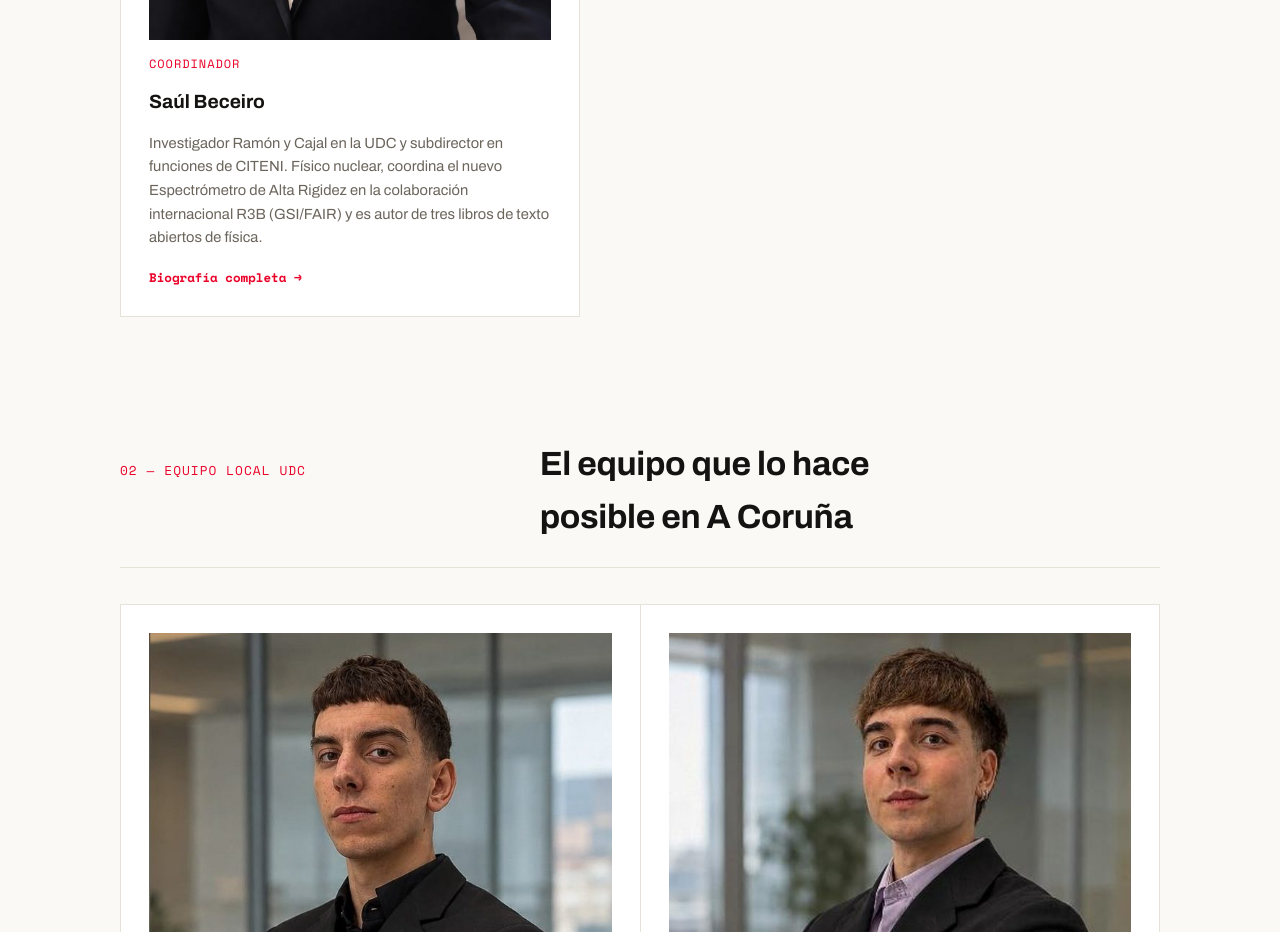
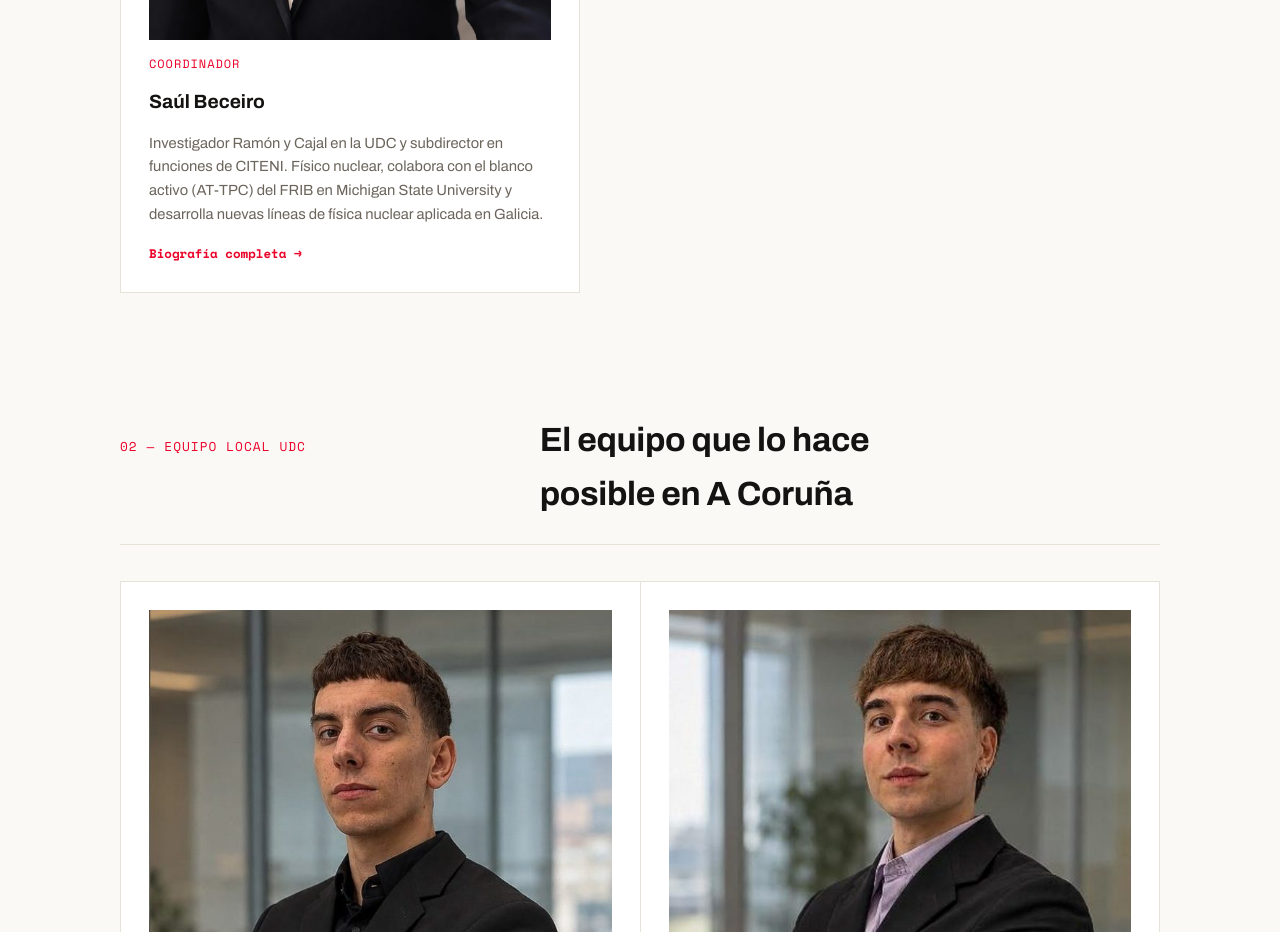
Before and after one commit to saulbeceiro/tedxudc, a plain HTML site: page equipo.html in a window 1280 px wide. Shown: the part 1100-2032 px from the top of the page. Drawn offline with nearby package versions, Linux system fonts and the light colour scheme.

Commit message:
Add files via upload

```diff
--- a/equipo.html
+++ b/equipo.html
@@ -50,7 +50,7 @@
           </div>
           <span class="role">Coordinador</span>
           <h3>Saúl Beceiro</h3>
-          <p>Investigador Ramón y Cajal en la UDC y subdirector en funciones de CITENI. Físico nuclear, coordina el nuevo Espectrómetro de Alta Rigidez en la colaboración internacional R3B (GSI/FAIR) y es autor de tres libros de texto abiertos de física.</p>
+          <p>Investigador Ramón y Cajal en la UDC y subdirector en funciones de CITENI. Físico nuclear, colabora con el blanco activo (AT-TPC) del FRIB en Michigan State University y desarrolla nuevas líneas de física nuclear aplicada en Galicia.</p>
           <a class="card-link" href="saul.html">Biografía completa →</a>
         </div>
       </div>
```
Also changed, not shown: saul.html (+1 -1 lines).
